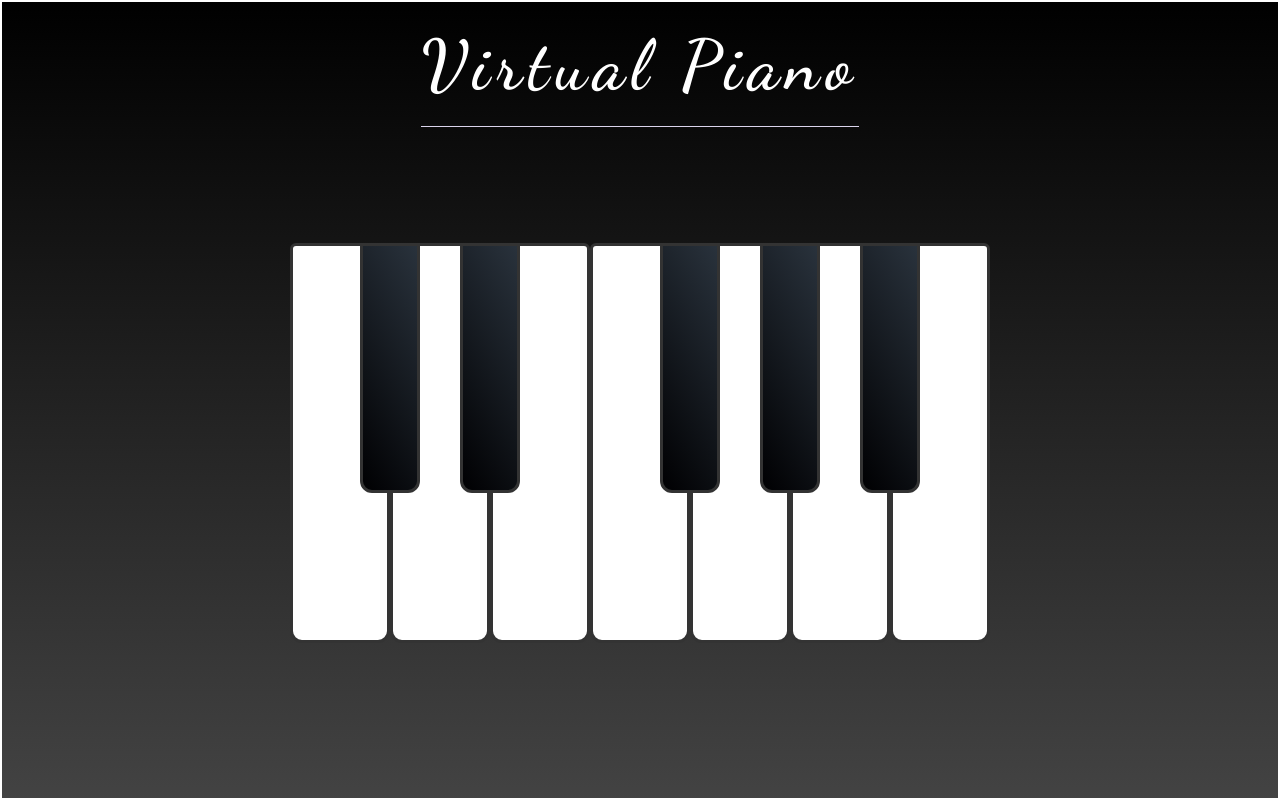
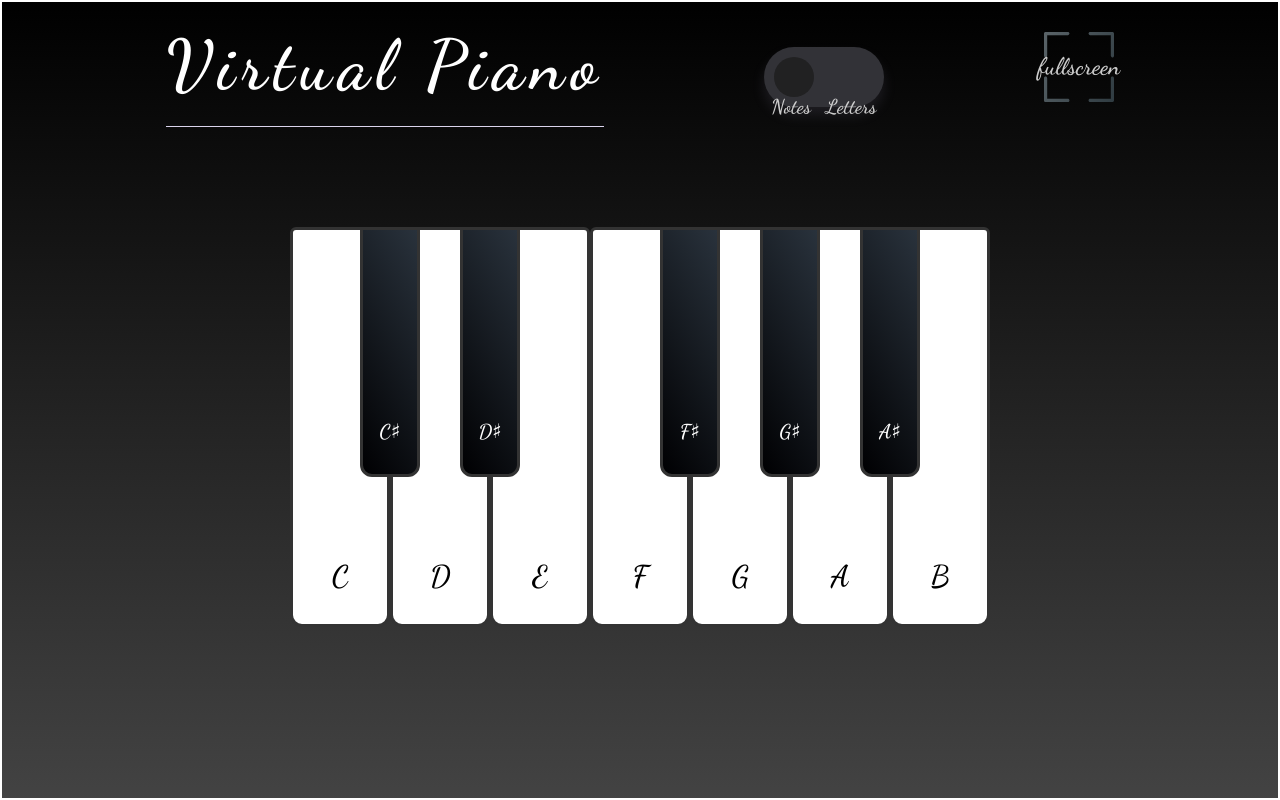
Before and after one commit to DzmitryDavid/online-zoo, a website: page virtual-piano/index.html in a window 1280 px wide. Both pictures are taken after a click on the link 640 px from the left and 383 px from the top of the page. Drawn offline with Linux system fonts and the light colour scheme.

Commit message:
feat: add toggle input

```diff
--- a/virtual-piano/index.html
+++ b/virtual-piano/index.html
@@ -12,9 +12,27 @@
 <body>
     <header class="header">
         <h1 class="header__title">Virtual Piano</h1>
+
+        <div class="header__toggle">
+        <label for="toggle">
+            <input type="checkbox" id="toggle" class="input">
+                <div class="toggle-wrapper">
+                    <span class="selector">
+                    </span>
+                    <div class="notification">
+                        <span class="selected">Notes</span>
+                        <span class="selected">Letters</span>
+
+                    </div>
+                </div>
+            </label>
+        </div>
+        <div class="header__fullscreen">
+            fullscreen
+        </div>
     </header>
     <div class="container">
-        <a href="#" class="start-btn" data-back="lets play" data-front="have fun"></a>
+        <a href="#" class="start-btn" data-back="have fun" data-front="lets play"></a>
     </div>
     <footer class="footer">
         <div class="footer__description"></div>
--- a/virtual-piano/src/js/index.js
+++ b/virtual-piano/src/js/index.js
@@ -1,40 +1,91 @@
+
+const fullscreenBtn = document.querySelector('.header__fullscreen');
 const startButton = document.querySelector('.start-btn');
+const inputNotes = document.querySelector('.input');
+console.log(inputNotes.checked);
+let isNote = true;
+
+
 startButton.addEventListener('click', init);
+fullscreenBtn.addEventListener('click', onFullScreen)
+
+function init() {
+    startButton.classList.add('hidden');
+    inputNotes.addEventListener('click', () => {
+        isNote = !isNote;
+        renderKeys()
+    })
+renderKeys()
+}
+
 
 function renderKeys() {
     const pianoContainer = document.createElement('div');
-    pianoContainer.innerHTML = `
-    <div class="piano__key piano__key-white" data="c"></div>
-    <div class="piano__key piano__key-black" data="c♯"></div>
-    <div class="piano__key piano__key-white" data="d"></div>
-    <div class="piano__key piano__key-black" data="d♯"></div>
-    <div class="piano__key piano__key-white" data="e"></div>
-    <div class="piano__key piano__key-white" data="f"></div>
-    <div class="piano__key piano__key-black" data="f♯"></div>
-    <div class="piano__key piano__key-white" data="g"></div>
-    <div class="piano__key piano__key-black" data="g♯"></div>
-    <div class="piano__key piano__key-white" data="a"></div>
-    <div class="piano__key piano__key-black" data="a♯"></div>
-    <div class="piano__key piano__key-white" data="b"></div>
+    document.querySelector('.container').innerHTML = '';
+
+    if (isNote) {
+        pianoContainer.innerHTML = `
+    <div class="piano__key piano__key-white" data="c">c</div>
+    <div class="piano__key piano__key-black" data="c♯">c♯</div>
+    <div class="piano__key piano__key-white" data="d">d</div>
+    <div class="piano__key piano__key-black" data="d♯">d♯</div>
+    <div class="piano__key piano__key-white" data="e">e</div>
+    <div class="piano__key piano__key-white" data="f">f</div>
+    <div class="piano__key piano__key-black" data="f♯">f♯</div>
+    <div class="piano__key piano__key-white" data="g">g</div>
+    <div class="piano__key piano__key-black" data="g♯">g♯</div>
+    <div class="piano__key piano__key-white" data="a">a</div>
+    <div class="piano__key piano__key-black" data="a♯">a♯</div>
+    <div class="piano__key piano__key-white" data="b">b</div>
     `;
+    } else {
+        pianoContainer.innerHTML = `
+    <div class="piano__key piano__key-white" data="c">Z</div>
+    <div class="piano__key piano__key-black" data="c♯">s</div>
+    <div class="piano__key piano__key-white" data="d">X</div>
+    <div class="piano__key piano__key-black" data="d♯">d</div>
+    <div class="piano__key piano__key-white" data="e">C</div>
+    <div class="piano__key piano__key-white" data="f">V</div>
+    <div class="piano__key piano__key-black" data="f♯">h</div>
+    <div class="piano__key piano__key-white" data="g">B</div>
+    <div class="piano__key piano__key-black" data="g♯">j</div>
+    <div class="piano__key piano__key-white" data="a">N</div>
+    <div class="piano__key piano__key-black" data="a♯">k</div>
+    <div class="piano__key piano__key-white" data="b">M</div>
+    `;
+    }
+
     pianoContainer.classList.add('piano__container')
     document.querySelector('.container').append(pianoContainer);
-    addMouseListeners(pianoContainer);
+    addListeners(pianoContainer);
     setTimeout(() => {
         pianoContainer.classList.add('show')
     }, 100);
 }
 
-function addMouseListeners(pianoContainer) {
-    pianoContainer.addEventListener('mousedown', getMouseTarget);
-    pianoContainer.addEventListener('mousedown', addClass);
+function addListeners(pianoContainer) {
+    pianoContainer.addEventListener('mousedown', getNote);
     pianoContainer.addEventListener('mouseup', removeClass);
+    pianoContainer.addEventListener('mouseout', removeClass);
+    pianoContainer.addEventListener('mouseup' ,() => {
+        pianoContainer.removeEventListener('mouseover', mouseOver)
+    })
     window.addEventListener('keydown', getKey);
-    window.addEventListener('keyup', removeClass)
+    window.addEventListener('keyup', removeClass);
 }
 
+function mouseOver(e) {
+    let currentElem = null;
+    if (currentElem) return;
+    let target = e.target.closest('.piano__key');
+    if (!target) return
+    currentElem = target;
+    const note = currentElem.getAttribute('data');
+    addClass(e)
+    audioPlay(note);
+
+}
 function addClass(e) {
-    if (e.target === e.target.closest('.piano__container')) return
     e.target.classList.add('active');
 }
 
@@ -44,14 +95,14 @@ function removeClass(e) {
     e.target.classList.remove('active');
 }
 
-function getMouseTarget (e) {
+function getNote (e) {
     const event = e.target;
-    // console.log(event.closest('.piano__container'));
-
     if (event === event.closest('.piano__container')) return
     const note = event.getAttribute('data');
+    const  container = document.querySelector('.piano__container');
+    container.addEventListener('mouseover', mouseOver)
+    addClass(e)
     audioPlay(note);
-
 }
 
 function getKeyboardKey (key) {
@@ -64,24 +115,26 @@ function audioPlay(note) {
     const audio = new Audio(`/assets/audio/${note}.mp3`);
     audio.currentTime = 0;
     audio.play();
-
 }
 
 function getKey(e) {
+    console.log(e.code);
+    if (e.repeat) return
     const allWhiteKeys = document.querySelectorAll('.piano__key-white');
     const allBlackKeys = document.querySelectorAll('.piano__key-black');
-    const whiteKeys = ['z', 'x', 'c', 'v', 'b', 'n', 'm']
-    const blackKeys = ['s', 'd', 'h', 'j', 'k'];
-    const whiteKeysIndex = whiteKeys.indexOf(e.key)
-    const blackKeysIndex = blackKeys.indexOf(e.key)
+    const whiteKeys = ['KeyZ', 'KeyX', 'KeyC', 'KeyV', 'KeyB', 'KeyN', 'KeyM']
+    const blackKeys = ['KeyS', 'KeyD', 'KeyH', 'KeyJ', 'KeyK'];
+    const whiteKeysIndex = whiteKeys.indexOf(e.code)
+    const blackKeysIndex = blackKeys.indexOf(e.code)
 
     if(whiteKeysIndex > -1) getKeyboardKey(allWhiteKeys[whiteKeysIndex]);
     if(blackKeysIndex > -1) getKeyboardKey(allBlackKeys[blackKeysIndex]);
 }
 
-
-function init() {
-    startButton.classList.add('hidden');
-    renderKeys();
-
+function onFullScreen() {
+    if (!document.fullscreenElement)  {
+        document.documentElement.requestFullscreen();
+    } else {
+        if (document.fullscreenEnabled) document.exitFullscreen();
+    }
 }
--- a/virtual-piano/src/scss/_header.scss
+++ b/virtual-piano/src/scss/_header.scss
@@ -1,7 +1,8 @@
 .header {
-    text-align: center;
+    display: flex;
+    justify-content: space-evenly;
+    align-items: center;
     line-height: 120px;
-
     &__title {
         text-align: center;
         display: inline-block;
@@ -12,4 +13,19 @@
         color: #fff;
         letter-spacing: 7px;
     }
+    &__fullscreen {
+        display: flex;
+        align-items: center;
+        color: #cdcdcd;
+        background-image: url('/assets/icons/fullscreen.svg');
+        justify-content: center;
+        width: 70px;
+        height: 70px;
+        font-size: 24px;
+        transition: all ease 0.4s;
+        &:hover {
+            cursor: pointer;
+            color: #fff;
+        }
+    }
 }
--- a/virtual-piano/src/scss/_piano.scss
+++ b/virtual-piano/src/scss/_piano.scss
@@ -2,16 +2,26 @@
 
     &__key {
         border: 3.5px solid #333 ;
+        text-align: center;
+        display: flex;
+        justify-content: center;
+        align-items: flex-end;
+        padding-bottom: 30px;
+        text-transform: uppercase;
         &:hover {
             cursor: pointer;
+            background-color: rgba(255, 255, 255,  0.8);
         }
         &-white {
+            font-size: 30px;
             height: 400px;
             width: 100px;
             background-color: #fff;
             border-radius: 6px 6px  12px 12px;
         }
         &-black {
+            font-size: 20px;
+            color: #fff;
             width: 60px;
             height: 250px;
             margin-left: -30px;
@@ -33,6 +43,7 @@
 }
 .active {
     transform: scale(0.98);
+    background-color: rgba(255, 255, 255,  0.8);
 }
 
 .hidden {
--- /dev/null
+++ b/virtual-piano/src/scss/_toggle.scss
@@ -0,0 +1,57 @@
+.header__toggle {
+    display: flex;
+    justify-content: space-around;
+}
+.selected {
+    display: block;
+    color: #cdcdcd;
+    &:hover {
+        color: #fff;
+    }
+}
+
+label {
+    pointer-events: none;
+    .input {
+        display: none;
+        &:checked + .toggle-wrapper {
+            box-shadow: 0 8px 14px 0 rgba(darken(#3957ee, 12%), 0.12);
+        }
+        &:checked + .toggle-wrapper > .selector {
+            left: calc(100% - 50px);
+            background-color: #cdcdcd;
+        }
+
+    }
+    .toggle-wrapper {
+        position: relative;
+        width: 120px;
+        height: 60px;
+        background-color: #323237;
+        border-radius: 999px;
+        margin: auto;
+        cursor: pointer;
+        pointer-events: all;
+        box-shadow: 0 8px 14px 0 rgba(darken(#dad4ec, 12%), 0.12);
+        .selector {
+            width: 40px;
+            height: 40px;
+            position: absolute;
+            top: 50%;
+            left: 10px;
+            transform: translateY(-50%);
+            background-color: #212122;
+            transition: left 0.25s ease;
+            border-radius: 50%;
+        }
+    }
+    .notification {
+        margin-top: 20px;
+        display: flex;
+        justify-content: space-around;
+        align-items: center;
+        font-size: 20px;
+        width: 100%;
+        //
+    }
+}
--- a/virtual-piano/src/scss/style.scss
+++ b/virtual-piano/src/scss/style.scss
@@ -2,6 +2,8 @@
 @import 'piano';
 @import 'header';
 @import 'footer';
+@import 'toggle';
+
 *,*::after, ::before {
     box-sizing: border-box;
 
```
Also changed, not shown: virtual-piano/assets/icons/fullscreen.svg (added), virtual-piano/assets/icons/piano.png (added), virtual-piano/src/css/style.css.
